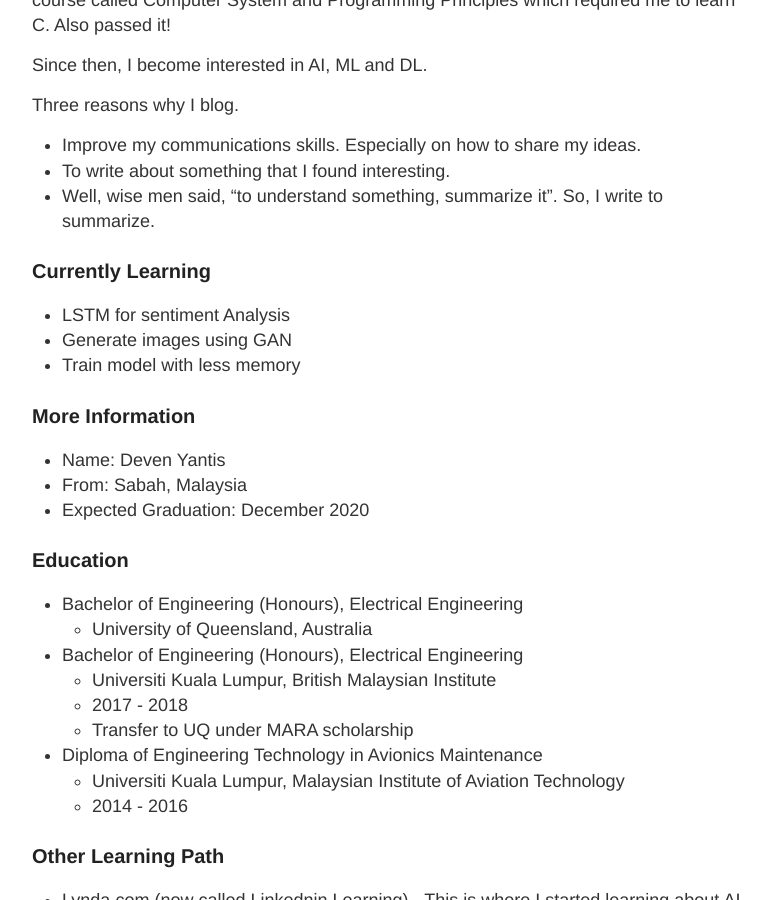
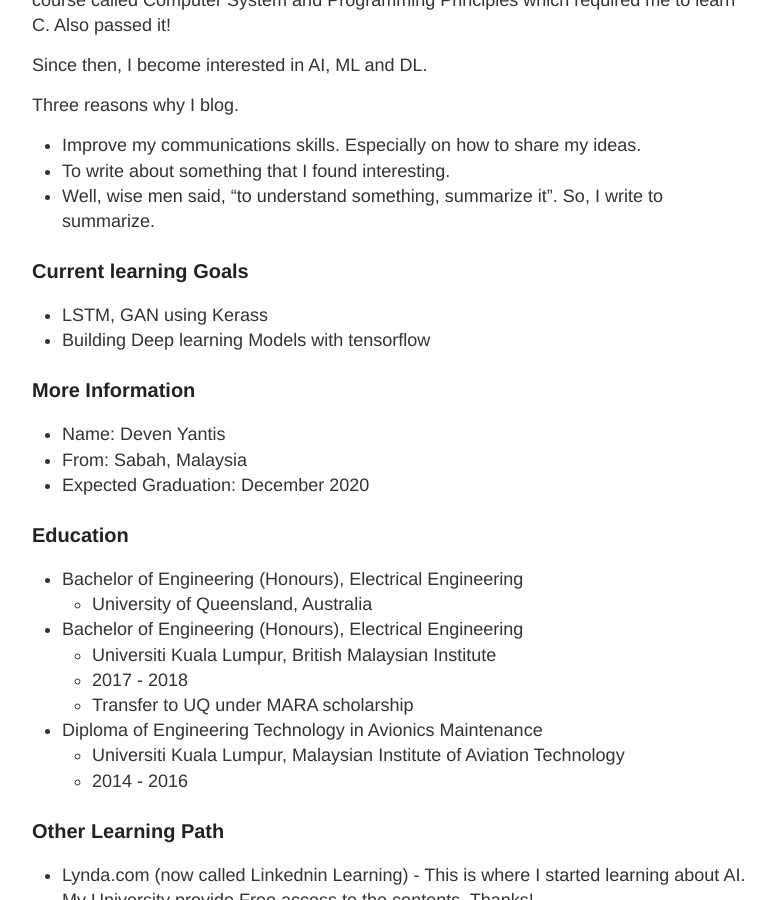
Before and after one commit to devennn/devennn.github.io, a Jekyll site: the page built from about.md, in a window 1280 px wide and 900 px high, scrolled down 315 px. Shown: the whole window, without its empty margins (248-1023 px from the left). Built offline with Jekyll 4.4.1, drawn with Linux system fonts in a browser that asks for light colours.

Commit message:
Update about.md

```diff
--- a/about.md
+++ b/about.md
@@ -13,10 +13,9 @@ Three reasons why I blog.
 - To write about something that I found interesting.
 - Well, wise men said, "to understand something, summarize it". So, I write to summarize.
 
-### Currently Learning
-- LSTM for sentiment Analysis
-- Generate images using GAN
-- Train model with less memory
+### Current learning Goals
+- LSTM, GAN using Kerass
+- Building Deep learning Models with tensorflow
 
 ### More Information
 
```
